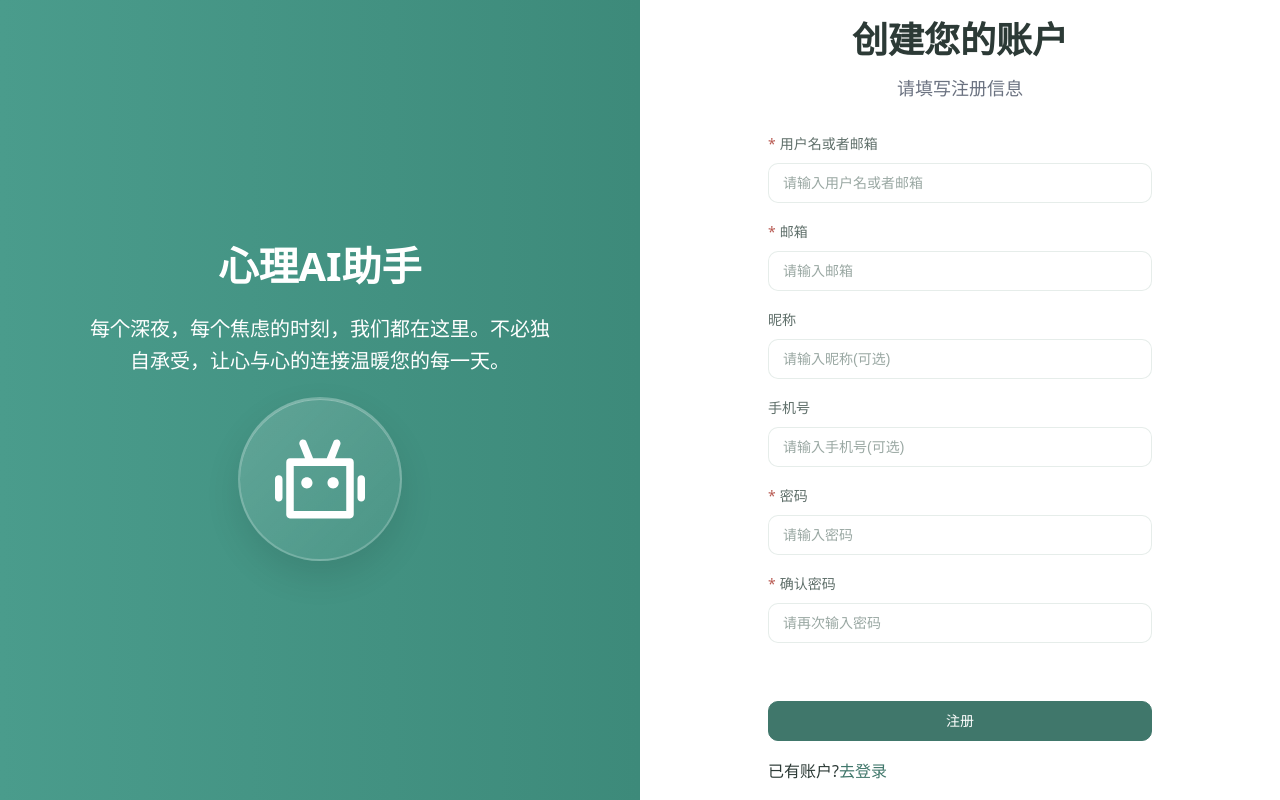
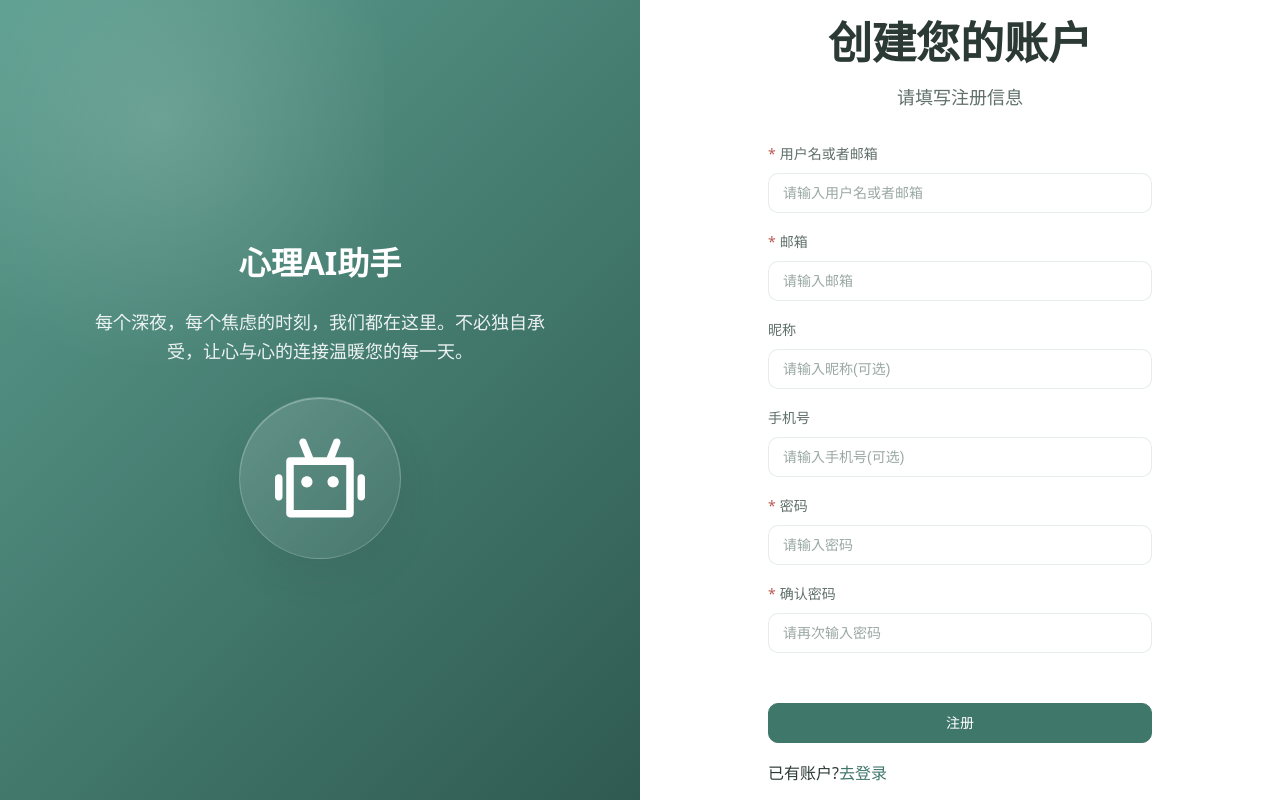
Before and after one commit to DDyuu/AI-Mental-Health-Assistant, a Vue app in the folder vue/: page /auth/register in a window 1280 px wide. Built offline with nearby package versions, Linux system fonts and the light colour scheme.

Commit message:
feat(style): 前台导航与登录/注册页改用设计令牌，补导航选中态

```diff
--- a/vue/src/components/AuthLayout.vue
+++ b/vue/src/components/AuthLayout.vue
@@ -21,53 +21,88 @@ import iconUrl from '@/assets/images/robot.svg'
 </script>
 
 <style lang="scss" scoped>
+@use '../styles/mixins' as m;
+
 .auth-layout {
   display: flex;
+  min-height: 100vh;
+
   .left-section {
+    position: relative;
     display: flex;
+    flex: 1;
+    align-items: center;
     justify-content: center;
-        align-items: center;
-        flex: 1;
-        background: linear-gradient(90deg, rgb(74, 156, 140) 0%, rgb(61, 138, 122) 100%) rgba(74, 156, 140, 0.95);
-        height: 100vh;
+    overflow: hidden;
+    background: linear-gradient(135deg, var(--color-primary-soft) 0%, var(--color-primary-dark) 100%);
+
+    /* 一层极淡径向光斑，营造"安静"的质感 */
+    &::before {
+      content: '';
+      position: absolute;
+      top: -20%;
+      left: -10%;
+      width: 70%;
+      height: 70%;
+      border-radius: var(--radius-pill);
+      background: radial-gradient(circle, var(--alpha-15) 0%, transparent 70%);
+      pointer-events: none;
+    }
+
     .content {
+      position: relative;
       display: flex;
       flex-direction: column;
+      align-items: center;
       justify-content: center;
-            align-items: center;
-            .title {
-                margin-bottom: 20px;
-                font-size: 40px;
-                font-weight: bold;
-                color: #fff;
-            }
-            .text {
-                margin-bottom: 20px;
-                width: 460px;
-                font-size: 20px;
-                color: #fff;
+      padding: var(--space-6);
       text-align: center;
     }
+
+    .title {
+      margin-bottom: var(--space-5);
+      font-size: var(--font-2xl);
+      font-weight: 700;
+      color: var(--color-text-inverse);
+    }
+
+    .text {
+      max-width: 460px;
+      margin-bottom: var(--space-6);
+      font-size: var(--font-lg);
+      color: var(--alpha-90);
+    }
+
     .robot {
       display: flex;
+      align-items: center;
       justify-content: center;
-                align-items: center;
       width: 160px;
       height: 160px;
-                border-radius: 50%;
-                border: 2px solid rgba(255, 255, 255, 0.2);
-                background: linear-gradient(135deg, rgba(255, 255, 255, 0.15) 0%, rgba(255, 255, 255, 0.05) 100%);
-                box-shadow: 0 15px 35px rgba(0, 0, 0, 0.1),inset 0 1px 0 rgba(255, 255, 255, 0.3);
+      border: 1px solid var(--alpha-20);
+      border-radius: var(--radius-pill);
+      background: linear-gradient(135deg, var(--alpha-15) 0%, var(--alpha-05) 100%);
+      box-shadow: var(--shadow-lg), inset 0 1px 0 var(--alpha-30);
+    }
+  }
+
+  .right-section {
+    display: flex;
+    flex: 1;
+    align-items: center;
+    justify-content: center;
+    min-height: 100vh;
+    background-color: var(--color-surface);
+  }
+
+  @include m.below-md {
+    .left-section {
+      display: none; /* 窄屏只保留表单，避免表单被挤去 */
+    }
+
+    .right-section {
+      padding: var(--space-5);
     }
   }
 }
-    .right-section {
-        display: flex;
-        justify-content: center;
-        align-items: center;
-        flex: 1;
-        height: 100vh;
-        background-color: #fff;
-    }
-}
 </style>
--- a/vue/src/components/FrontendLayout.vue
+++ b/vue/src/components/FrontendLayout.vue
@@ -1,16 +1,13 @@
 <template>
   <div class="frontend-layout">
     <div class="navbar-container">
+      <div class="navbar-inner">
         <div class="brand-section">
-        <el-image
-          style="width: 50px; height: 50px"
-          :src="iconUrl"
-          alt="品牌logo"
-        />
+          <el-image class="brand-logo" :src="iconUrl" alt="品牌logo" />
           <h1 class="brand-name">心理健康AI助手</h1>
         </div>
         <div class="nav-section">
-        <router-link to="/" class="nav-link">首页</router-link>
+          <router-link to="/home" class="nav-link">首页</router-link>
           <router-link to="/consultation" class="nav-link" v-if="userStore.isLoggedIn"
             >AI咨询</router-link
           >
@@ -23,10 +20,11 @@
           >
           <template v-else>
             <router-link to="/auth/login" class="nav-link">登录</router-link>
-          <router-link to="/auth/register" class="nav-link">
+            <router-link to="/auth/register" class="nav-link nav-link--cta">
               <el-button type="primary">注册</el-button>
             </router-link>
           </template>
+        </div>
       </div>
     </div>
     <div class="main-content">
@@ -55,88 +53,126 @@ const handleLogout = () => {
 };
 </script>
 <style lang="scss" scoped>
+@use '../styles/mixins' as m;
+
 .frontend-layout {
-  background-color: #fff;
-  min-height: 100vh;
   display: flex;
   flex-direction: column;
+  min-height: 100vh;
   width: 100%;
+  background-color: var(--color-bg);
+
   .navbar-container {
-    height: 30px;
-    margin: 0 auto;
+    background: var(--alpha-90);
+    border-bottom: 1px solid var(--color-border);
+    backdrop-filter: blur(8px);
+  }
+
+  .navbar-inner {
     display: flex;
     align-items: center;
     justify-content: space-between;
-    padding: 20px 0;
-    width: 100%;
-    background: linear-gradient(90deg, #ffffff 0%, #4096ff 100%);
+    gap: var(--space-5);
+    max-width: 1200px;
+    margin: 0 auto;
+    padding: var(--space-3) var(--space-5);
+  }
+
   .brand-section {
     display: flex;
     align-items: center;
+    gap: var(--space-3);
+
+    .brand-logo {
+      width: 40px;
+      height: 40px;
+    }
+
     .brand-name {
-        margin-left: 10px;
-        font-size: 24px;
+      font-size: var(--font-lg);
       font-weight: 600;
-        color: #333;
+      color: var(--color-text);
     }
   }
+
   .nav-section {
     display: flex;
     align-items: center;
-      gap: 20px;
+    gap: var(--space-2);
     flex-wrap: wrap;
-      padding-right: 20px;
+
     .nav-link {
-        color: #4b5563;
-        font-size: 16px;
+      padding: var(--space-2) var(--space-3);
+      border-radius: var(--radius-pill);
+      font-size: var(--font-sm);
       font-weight: 500;
+      color: var(--color-text-secondary);
+      transition: color var(--transition-base), background-color var(--transition-base);
+
       &:hover {
-          color: #4a90e2;
+        color: var(--color-primary);
+        background: var(--color-primary-wash);
+      }
+
+      /* 选中态：解决"用户不知道自己在哪一页" */
+      &.router-link-active {
+        color: var(--color-primary);
+        background: var(--color-primary-light);
       }
     }
+
+    .nav-link--cta {
+      padding: 0;
+      background: none;
+
+      &:hover {
+        background: none;
+      }
+    }
+
+    .logout-btn {
+      margin-left: var(--space-2);
     }
   }
 
   .main-content {
     flex: 1;
+    display: flex;
+    flex-direction: column;
     width: 100%;
   }
 
   .footer-container {
-    background: #1f2937;
-    color: white;
-    padding: 15px 0;
     margin-top: auto;
+    padding: var(--space-5) 0;
+    background: var(--color-surface);
+    border-top: 1px solid var(--color-border);
+
     .footer-bottom {
       max-width: 1200px;
       margin: 0 auto;
-      padding: 0 20px;
+      padding: 0 var(--space-5);
       text-align: center;
+      font-size: var(--font-sm);
+      color: var(--color-text-secondary);
     }
   }
 
-  @media (max-width: 768px) {
-    .navbar-container {
+  @include m.below-sm {
+    .navbar-inner {
       flex-direction: column;
-      height: auto;
-      padding: 15px 20px;
-      gap: 10px;
-      .brand-section {
-        .brand-name {
-          font-size: 20px;
-        }
-      }
-      .nav-section {
-        justify-content: center;
-        gap: 15px;
-        .nav-link {
-          font-size: 14px;
-        }
-      }
+      align-items: flex-start;
+      padding: var(--space-3) var(--space-4);
     }
 
-    .main-content {
-      padding: 10px;
+    .brand-section .brand-name {
+      font-size: var(--font-md);
+    }
+
+    .nav-section {
+      width: 100%;
+      justify-content: flex-start;
+      gap: var(--space-1);
     }
   }
 }
--- a/vue/src/views/register.vue
+++ b/vue/src/views/register.vue
@@ -143,23 +143,23 @@ const submitForm = async (formEl) => {
     .title-text {
       text-align: center;
       h2 {
-        font-size: 36px;
+        font-size: var(--font-3xl);
         margin-bottom: 10px;
       }
       p {
-        font-size: 18px;
-        color: #6b7280;
+        font-size: var(--font-lg);
+        color: var(--color-text-secondary);
       }
     }
   }
   .form-container {
-    margin-top: 30px;
+    margin-top: var(--space-6);
     .btn {
-      margin-top: 40px;
+      margin-top: var(--space-6);
       width: 100%;
     }
     .footer {
-      padding: 30px;
+      padding: var(--space-6);
       text-align: end;
     }
   }
```
Lines whose indentation alone changed are shown as unchanged.
